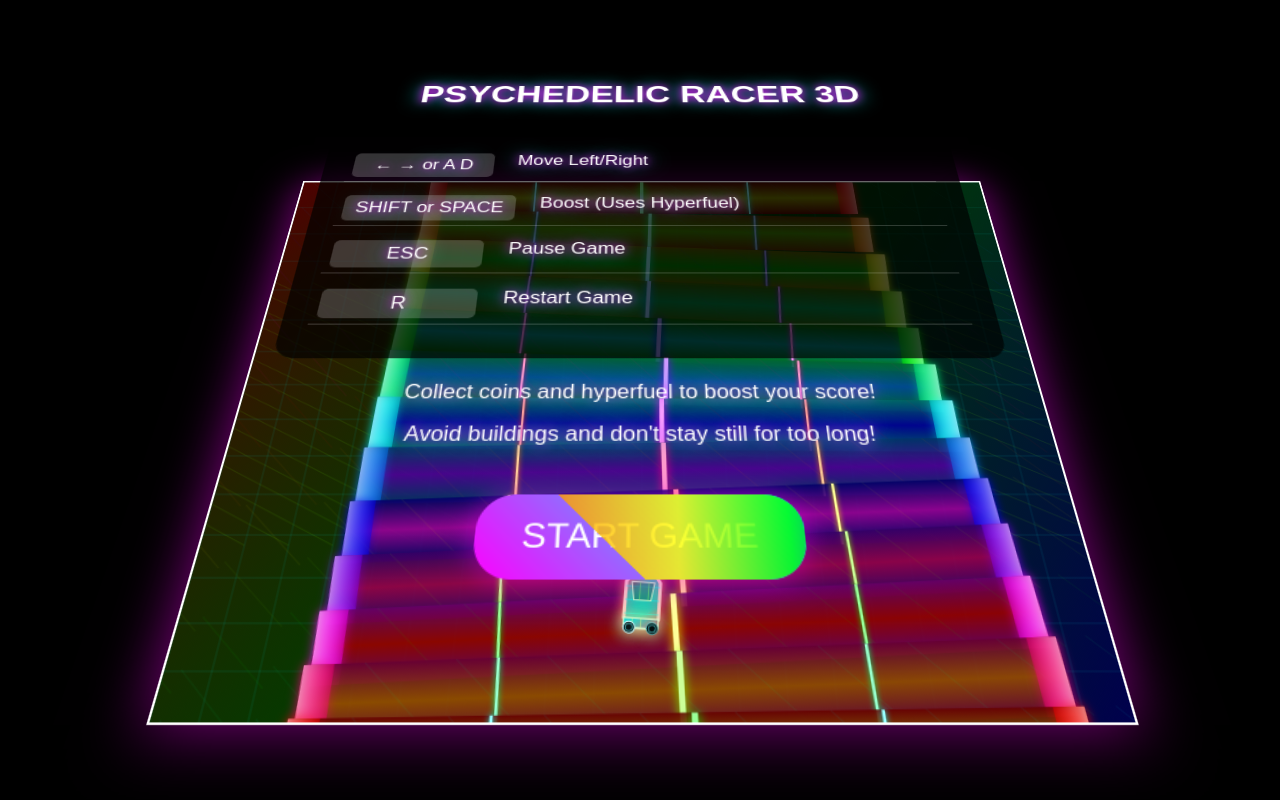
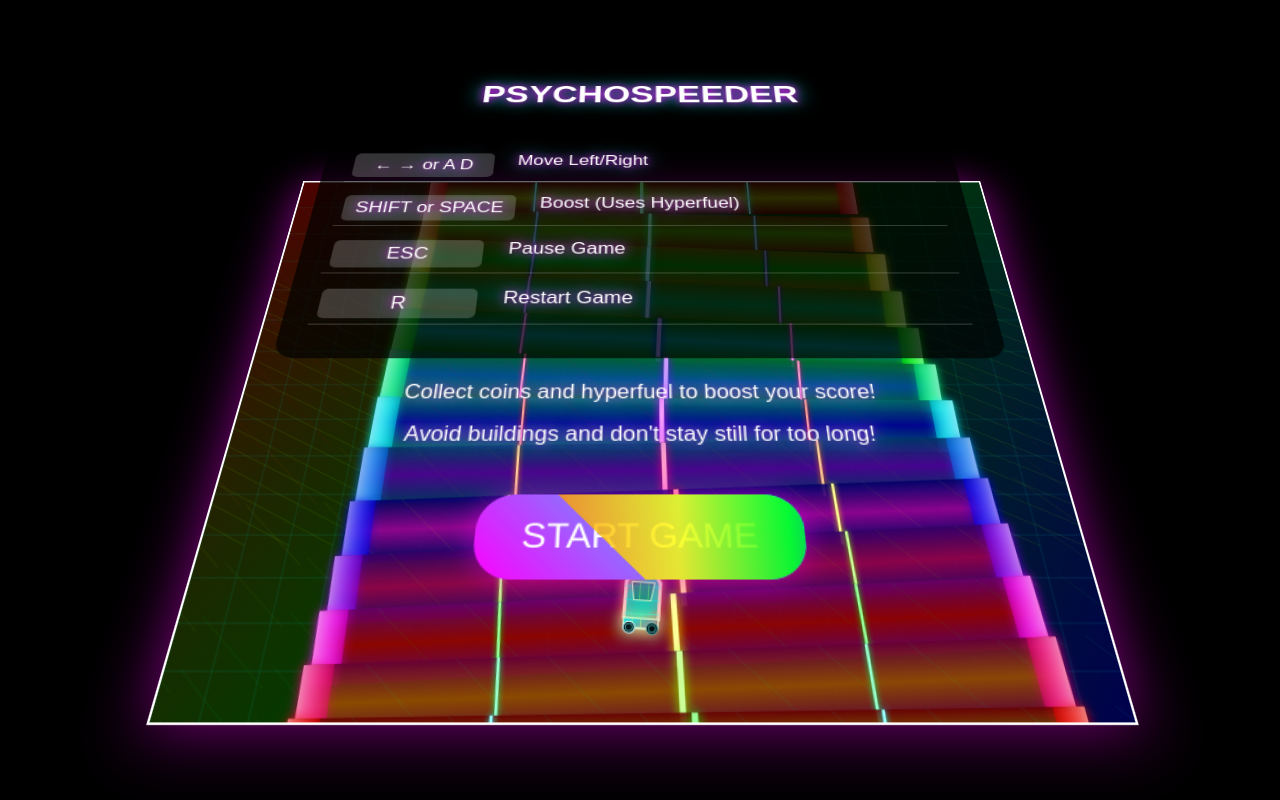
Before and after one commit to Gcc07/Vibe-Code, a plain HTML site: page index.html in a window 1280 px wide. Drawn offline with Linux system fonts and the light colour scheme.

Commit message:
Psychospeeder

```diff
--- a/index.html
+++ b/index.html
@@ -3,7 +3,7 @@
 <head>
     <meta charset="UTF-8">
     <meta name="viewport" content="width=device-width, initial-scale=1.0">
-    <title>Psychedelic Racer 3D</title>
+    <title>PSYCHOSPEEDER</title>
     <style>
         body {
             margin: 0;
@@ -273,7 +273,7 @@
         <div id="score">Score: 0</div>
         <div id="gameOver">GAME OVER<br>Press R to restart</div>
         <div id="startScreen">
-            <h1>PSYCHEDELIC RACER 3D</h1>
+            <h1>PSYCHOSPEEDER</h1>
             <div id="controlsManual">
                 <div class="control-row">
                     <div class="control-key">← → or A D</div>
```
